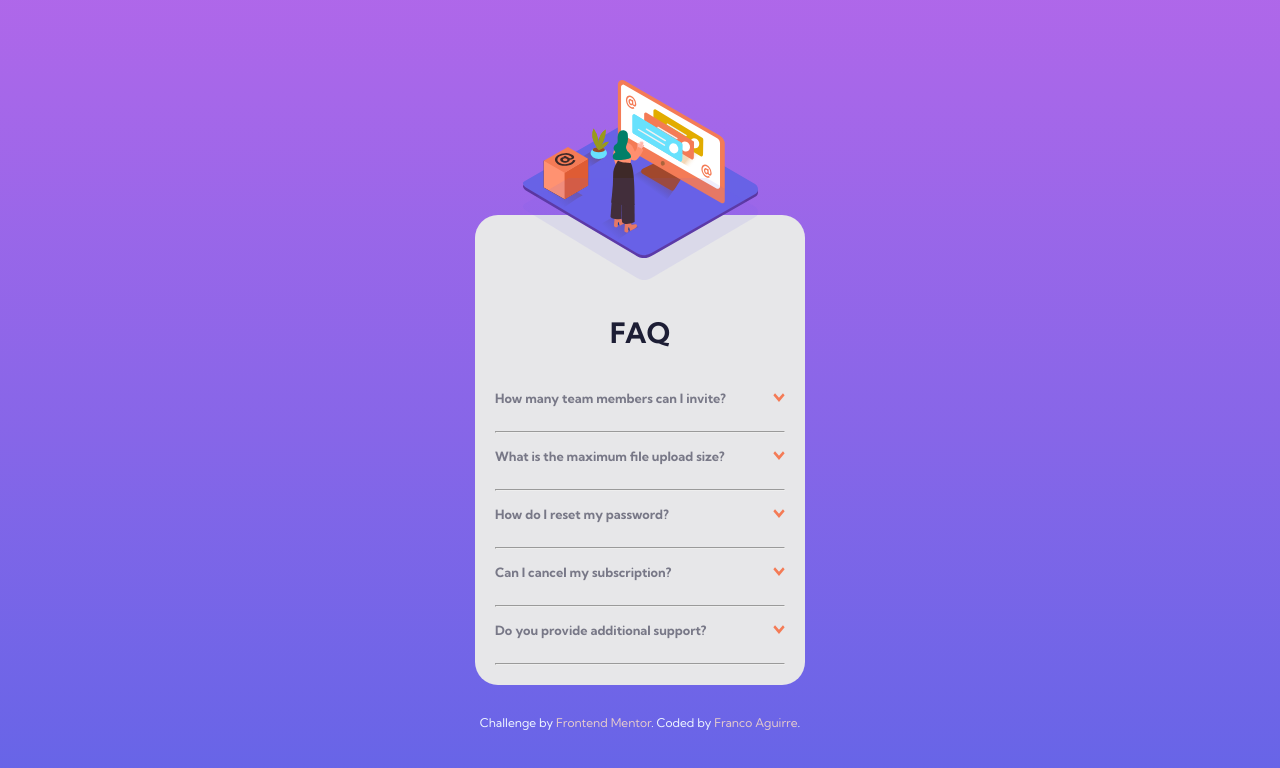
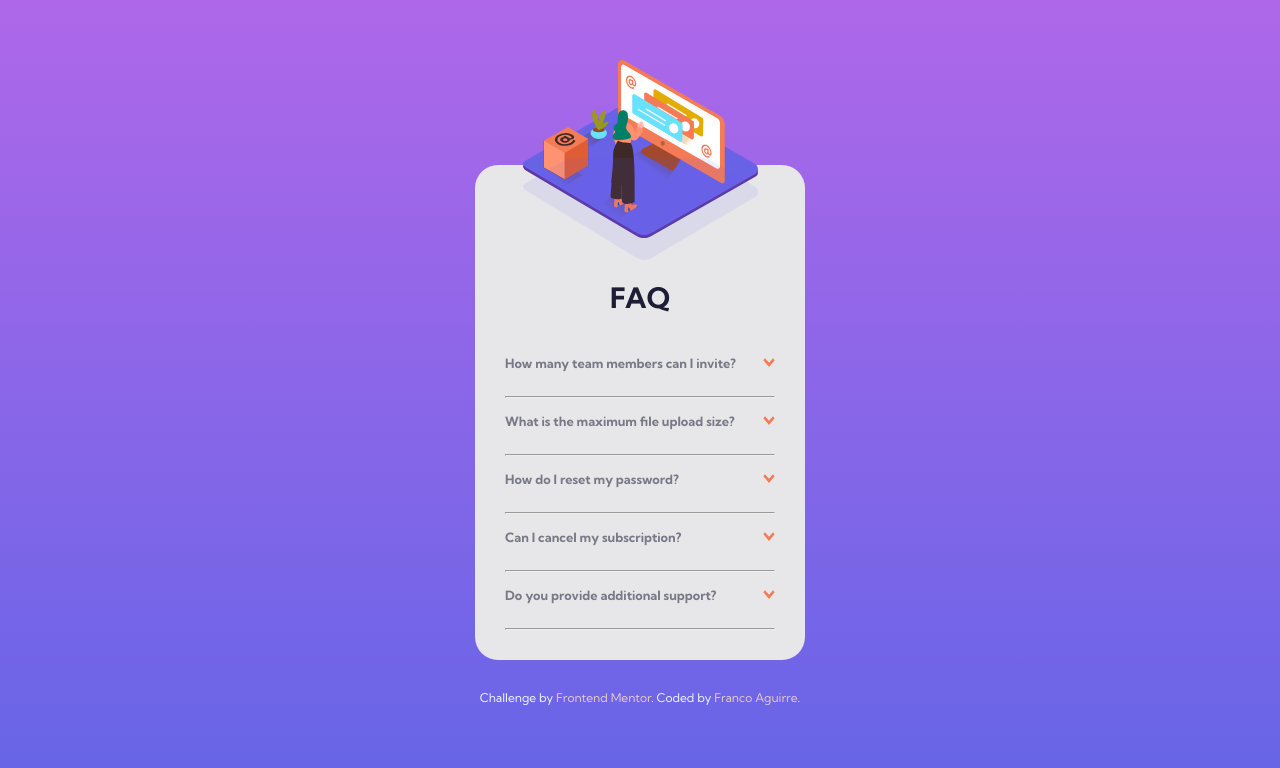
Before and after one commit to Fran3103/FAQ-accordion-card, a plain HTML site: page index.html in a window 1280 px wide. Drawn offline with Linux system fonts and the light colour scheme.

Commit message:
arreglo de ilustracion

```diff
--- a/Sass/style.scss
+++ b/Sass/style.scss
@@ -24,11 +24,15 @@ body{
     font-family: 'Kumbh Sans';
     color: $Darkgrayishblue;
 
+
+    .container{
         .bg{
             width: 235px;
             height: 175px;
             display: flex;
             flex-direction: column;
+            position: relative;
+            bottom: 175px;
 
             .woman{
                 width: 100%;
@@ -42,7 +46,6 @@ body{
             }
 
         }
-    .container{
         width: 330px;
         display: flex;
         flex-direction: column;
@@ -50,10 +53,10 @@ body{
         align-items: center;
         background-color: $Lightgrayishblue;
         border-radius: 23px;
-        padding: 20px;
+        padding: 30px;
+        margin-top:100px;
 
-        h1{
-            margin-top: 80px;
+        h1{margin-top: -90px;
             margin-bottom: 20px;
             color: $Verydarkdesaturatedblue;
             font-weight: 700;
--- a/index.html
+++ b/index.html
@@ -13,13 +13,13 @@
 
 </head>
 <body>
+
+<main class="container">
+
   <div class="bg">
     <img src="/images/illustration-woman-online-mobile.svg" class="woman" alt="illustration-woman-online-mobile">
     <img src="/images/bg-pattern-mobile.svg" class="pattern" alt="bg-pattern-mobile">
   </div>
-<main class="container">
-
-
   <h1>FAQ</h1>
 
   <div class="container-question">
```
Also changed, not shown: Sass/style.css, 1 other file. Lines whose indentation alone changed are shown as unchanged.
